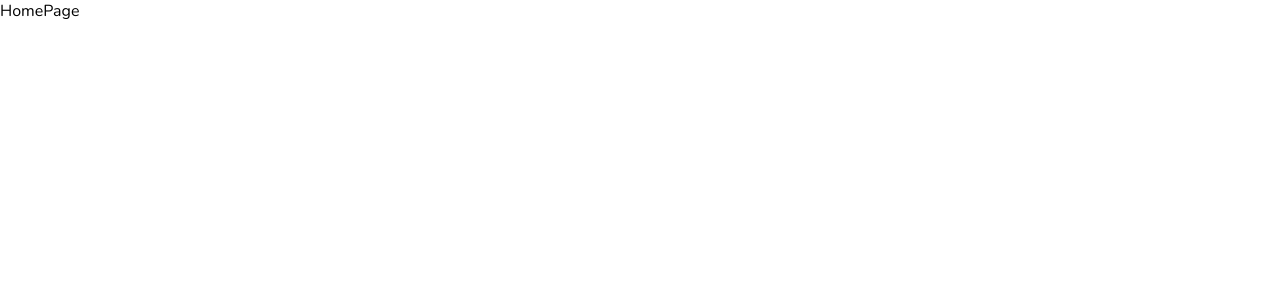
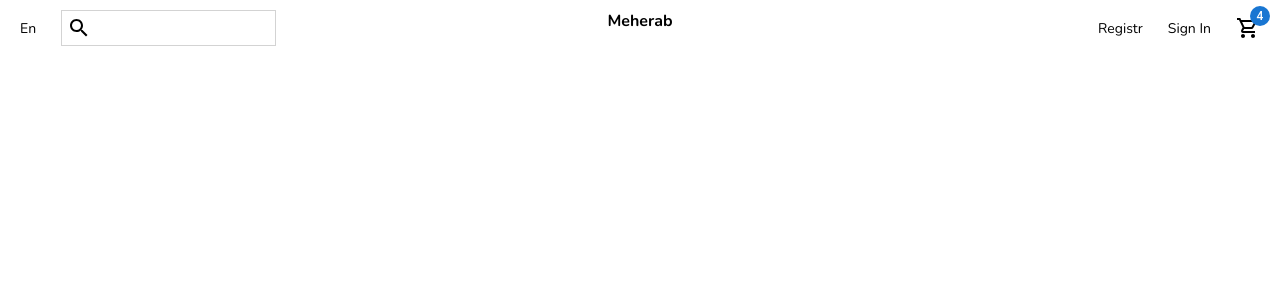
Before and after one commit to meherab-hossain/react-ecommerce, a React (Create React App) app: page / in a window 1280 px wide. Shown: the top 300 px of the page. Built offline with nearby package versions, Linux system fonts and the light colour scheme.

Commit message:
navbar added

```diff
--- a/package.json
+++ b/package.json
@@ -3,12 +3,17 @@
   "version": "0.1.0",
   "private": true,
   "dependencies": {
+    "@emotion/react": "^11.9.0",
+    "@emotion/styled": "^11.8.1",
+    "@mui/icons-material": "^5.6.0",
+    "@mui/material": "^5.6.0",
     "@testing-library/jest-dom": "^5.16.4",
     "@testing-library/react": "^12.1.4",
     "@testing-library/user-event": "^13.5.0",
     "react": "^18.0.0",
     "react-dom": "^18.0.0",
     "react-scripts": "5.0.0",
+    "styled-components": "^5.3.5",
     "web-vitals": "^2.1.4"
   },
   "scripts": {
--- a/public/index.html
+++ b/public/index.html
@@ -9,26 +9,15 @@
       name="description"
       content="Web site created using create-react-app"
     />
-    <link rel="apple-touch-icon" href="%PUBLIC_URL%/logo192.png" />
-    <!--
-      manifest.json provides metadata used when your web app is installed on a
-      user's mobile device or desktop. See https://developers.google.com/web/fundamentals/web-app-manifest/
-    -->
-    <link rel="manifest" href="%PUBLIC_URL%/manifest.json" />
-    <!--
-      Notice the use of %PUBLIC_URL% in the tags above.
-      It will be replaced with the URL of the `public` folder during the build.
-      Only files inside the `public` folder can be referenced from the HTML.
-
-      Unlike "/favicon.ico" or "favicon.ico", "%PUBLIC_URL%/favicon.ico" will
-      work correctly both with client-side routing and a non-root public URL.
-      Learn how to configure a non-root public URL by running `npm run build`.
-    -->
     <link rel="preconnect" href="https://fonts.googleapis.com" />
     <link rel="preconnect" href="https://fonts.gstatic.com" crossorigin />
     <link
       href="https://fonts.googleapis.com/css2?family=Nunito:ital,wght@0,200;0,300;0,400;0,500;0,600;0,700;1,200;1,300;1,400&display=swap"
       rel="stylesheet"
+    />
+    <link
+      rel="stylesheet"
+      href="https://fonts.googleapis.com/icon?family=Material+Icons"
     />
     <style>
       * {
--- /dev/null
+++ b/src/components/Navbar.jsx
@@ -0,0 +1,80 @@
+import React from "react";
+import styled from "styled-components";
+import Badge from "@mui/material/Badge";
+import { Search, ShoppingCartOutlined } from "@mui/icons-material";
+const Container = styled.div`
+  height: 60px;
+`;
+const Wrapper = styled.div`
+  padding: 10px 20px;
+  display: flex;
+  justify-content: space-between;
+`;
+const Left = styled.div`
+  flex: 1;
+  display: flex;
+  align-items: center;
+`;
+const Language = styled.span`
+  font-size: 14px;
+  cursor: pointer;
+`;
+const SearchContainer = styled.div`
+  display: flex;
+  align-items: center;
+  border: 0.5px solid lightgray;
+  margin-left: 25px;
+  padding: 5px;
+`;
+const Input = styled.input`
+  border: none;
+`;
+const Center = styled.div`
+  flex: 1;
+  text-align: center;
+`;
+
+const Logo = styled.div`
+  font-weight: bold;
+`;
+const Right = styled.div`
+  display: flex;
+  align-items: center;
+  justify-content: flex-end;
+  flex: 1;
+`;
+const MenuItem = styled.div`
+  font-size: 14px;
+  cursor: pointer;
+  margin-left: 25px;
+`;
+
+const Navbar = () => {
+  return (
+    <Container>
+      <Wrapper>
+        <Left>
+          <Language>En</Language>
+          <SearchContainer>
+            <Search />
+            <Input />
+          </SearchContainer>
+        </Left>
+        <Center>
+          <Logo>Meherab</Logo>
+        </Center>
+        <Right>
+          <MenuItem>Registr</MenuItem>
+          <MenuItem>Sign In</MenuItem>
+          <MenuItem>
+            <Badge badgeContent={4} color="primary">
+              <ShoppingCartOutlined />
+            </Badge>
+          </MenuItem>
+        </Right>
+      </Wrapper>
+    </Container>
+  );
+};
+
+export default Navbar;
--- a/src/pages/Home.jsx
+++ b/src/pages/Home.jsx
@@ -1,7 +1,12 @@
 import React from "react";
+import Navbar from "../components/Navbar";
 
 const Home = () => {
-  return <div>HomePage</div>;
+  return (
+    <div>
+      <Navbar />
+    </div>
+  );
 };
 
 export default Home;
```
Also changed, not shown: src/index.js (+4 -4 lines), 1 other file (tests, documents, lock files or other folders).
